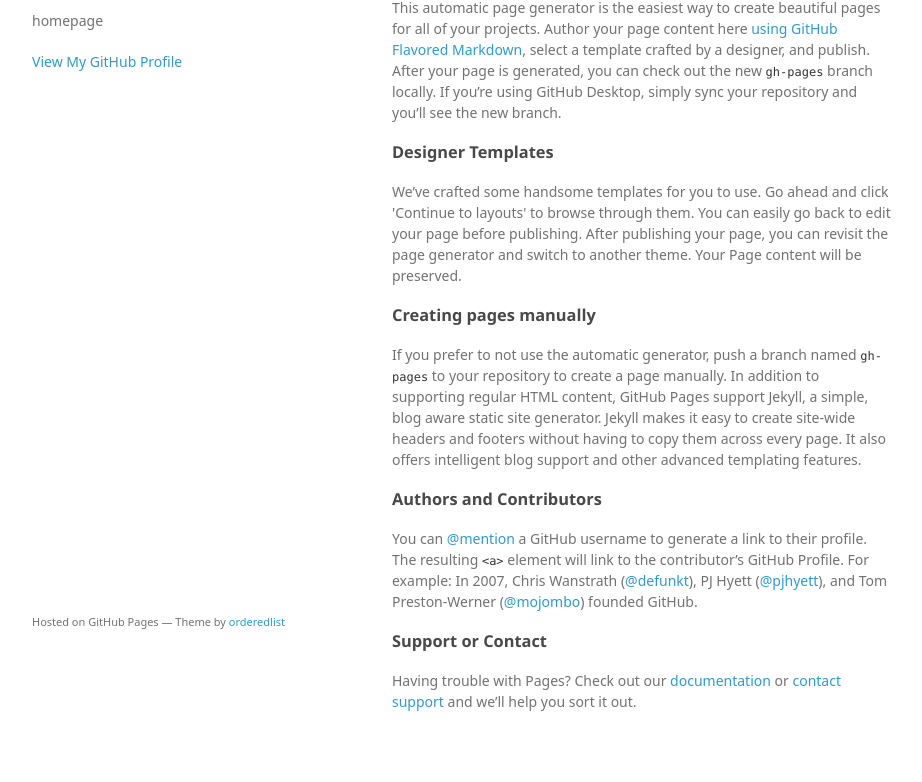
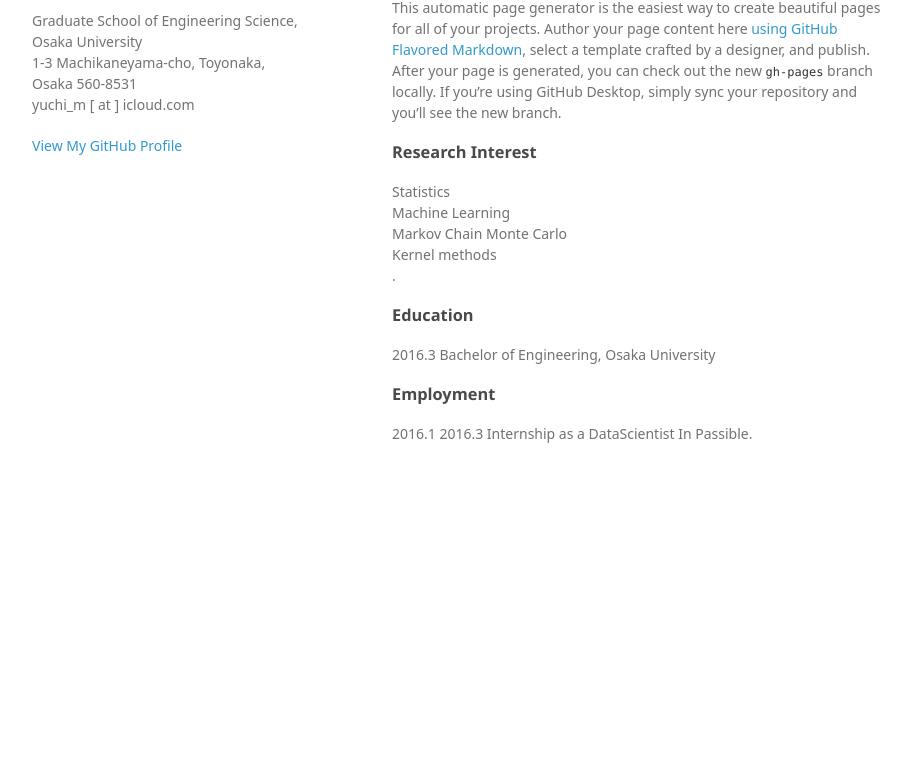
Before and after one commit to yuchimatsuoka/yuchimatsuoka.github.io, a plain HTML site: page index.html in a window 1280 px wide. Shown: the part 99-881 px from the top of the page, without its empty margins (178-1100 px from the left). After the commit the page ends 800 px from the top, so only its background shows below. Drawn offline with Linux system fonts and the light colour scheme; a web font is replaced by a local one.

Commit message:
modified index file

```diff
--- a/index.html
+++ b/index.html
@@ -16,7 +16,9 @@
     <div class="wrapper">
       <header>
         <h1>Yuchi Matsuoka</h1>
-        <p>homepage</p>
+        <p>Graduate School of Engineering Science, Osaka University <br>
+	1-3 Machikaneyama-cho, Toyonaka, Osaka 560-8531	<br>
+	yuchi_m [ at ] icloud.com</p>
 
 
         <p class="view"><a href="https://github.com/yuchimatsuoka">View My GitHub Profile</a></p>
@@ -24,32 +26,38 @@
       </header>
       <section>
         <h3>
-<a id="welcome-to-github-pages" class="anchor" href="#welcome-to-github-pages" aria-hidden="true"><span aria-hidden="true" class="octicon octicon-link"></span></a>Welcome to GitHub Pages.</h3>
+<a id="welcome-to-yuchimatsuoka-pages" class="anchor" href="#welcome-to-github-pages" aria-hidden="true"><span aria-hidden="true" class="octicon octicon-link"></span></a>Welcome to YuchiMatsuoka’s HomePage.</h3>
 
 <p>This automatic page generator is the easiest way to create beautiful pages for all of your projects. Author your page content here <a href="https://guides.github.com/features/mastering-markdown/">using GitHub Flavored Markdown</a>, select a template crafted by a designer, and publish. After your page is generated, you can check out the new <code>gh-pages</code> branch locally. If you’re using GitHub Desktop, simply sync your repository and you’ll see the new branch.</p>
 
 <h3>
-<a id="designer-templates" class="anchor" href="#designer-templates" aria-hidden="true"><span aria-hidden="true" class="octicon octicon-link"></span></a>Designer Templates</h3>
+<a id=“research-interest” class="anchor" href="#creating-pages-manually" aria-hidden="true"><span aria-hidden="true" class="octicon octicon-link"></span></a>Research Interest</h3>
 
-<p>We’ve crafted some handsome templates for you to use. Go ahead and click 'Continue to layouts' to browse through them. You can easily go back to edit your page before publishing. After publishing your page, you can revisit the page generator and switch to another theme. Your Page content will be preserved.</p>
+	<p>
+		Statistics <br>
+		Machine Learning <br>
+		Markov Chain Monte Carlo <br>
+		Kernel methods <br>
+	.</p>
+
 
 <h3>
-<a id="creating-pages-manually" class="anchor" href="#creating-pages-manually" aria-hidden="true"><span aria-hidden="true" class="octicon octicon-link"></span></a>Creating pages manually</h3>
+<a id=“Education” class="anchor" href="#designer-templates" aria-hidden="true"><span aria-hidden="true" class="octicon octicon-link"></span></a>Education</h3>
 
-<p>If you prefer to not use the automatic generator, push a branch named <code>gh-pages</code> to your repository to create a page manually. In addition to supporting regular HTML content, GitHub Pages support Jekyll, a simple, blog aware static site generator. Jekyll makes it easy to create site-wide headers and footers without having to copy them across every page. It also offers intelligent blog support and other advanced templating features.</p>
+	<p>
+		2016.3 	Bachelor of Engineering, Osaka University
+	</p>
+
+
 
 <h3>
-<a id="authors-and-contributors" class="anchor" href="#authors-and-contributors" aria-hidden="true"><span aria-hidden="true" class="octicon octicon-link"></span></a>Authors and Contributors</h3>
+<a id="Employment" class="anchor" href="#authors-and-contributors" aria-hidden="true"><span aria-hidden="true" class="octicon octicon-link"></span></a>Employment</h3>
 
-<p>You can <a href="https://help.github.com/articles/basic-writing-and-formatting-syntax/#mentioning-users-and-teams" class="user-mention">@mention</a> a GitHub username to generate a link to their profile. The resulting <code>&lt;a&gt;</code> element will link to the contributor’s GitHub Profile. For example: In 2007, Chris Wanstrath (<a href="https://github.com/defunkt" class="user-mention">@defunkt</a>), PJ Hyett (<a href="https://github.com/pjhyett" class="user-mention">@pjhyett</a>), and Tom Preston-Werner (<a href="https://github.com/mojombo" class="user-mention">@mojombo</a>) founded GitHub.</p>
+	<p>
+		2016.1 2016.3  Internship as a DataScientist In Passible.
+	</p>
 
-<h3>
-<a id="support-or-contact" class="anchor" href="#support-or-contact" aria-hidden="true"><span aria-hidden="true" class="octicon octicon-link"></span></a>Support or Contact</h3>
 
-<p>Having trouble with Pages? Check out our <a href="https://help.github.com/pages">documentation</a> or <a href="https://github.com/contact">contact support</a> and we’ll help you sort it out.</p>
-      </section>
-      <footer>
-        <p><small>Hosted on GitHub Pages &mdash; Theme by <a href="https://github.com/orderedlist">orderedlist</a></small></p>
       </footer>
     </div>
     <script src="javascripts/scale.fix.js"></script>
```
